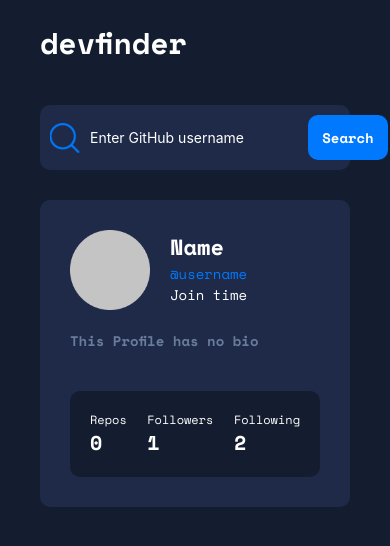
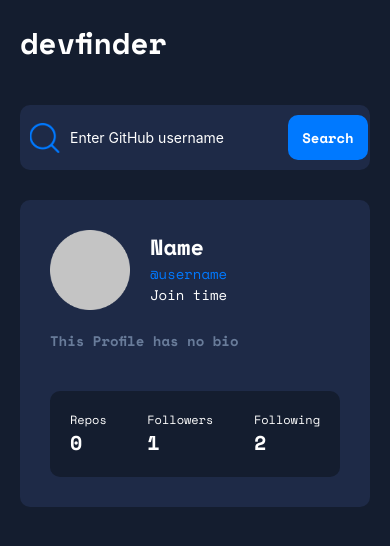
Before and after one commit to kmxtaylor/github-username-finder, a React Native app: screen / in a window 390 px wide. Shown: the top 546 px of the page. Built offline with nearby package versions, Linux system fonts and the light colour scheme.

Commit message:
improve screen padding

```diff
--- a/screens/GitHubProfile/index.js
+++ b/screens/GitHubProfile/index.js
@@ -31,7 +31,7 @@
   // };
 
   return (
-    <View style={{ paddingHorizontal: 20 }}>
+    <View>
       <Header />
       <InputArea />
       <Card />
```
